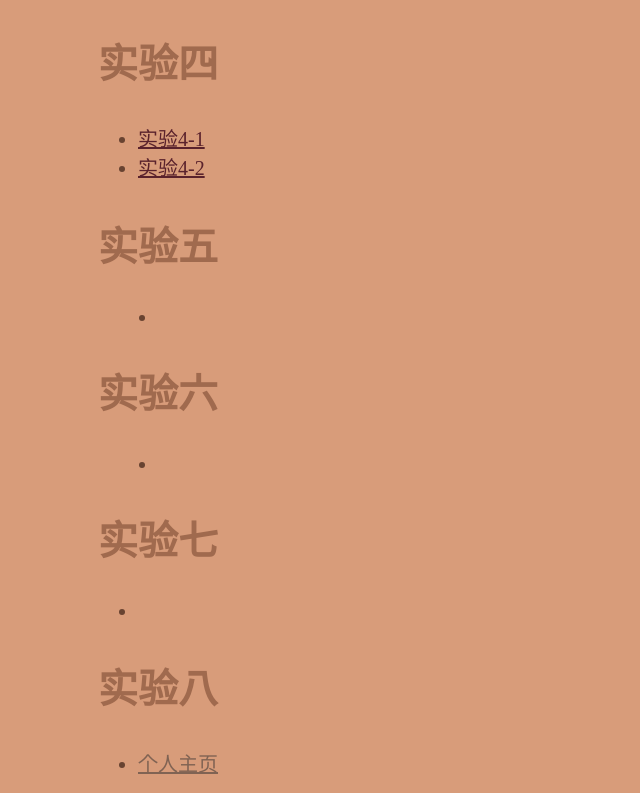
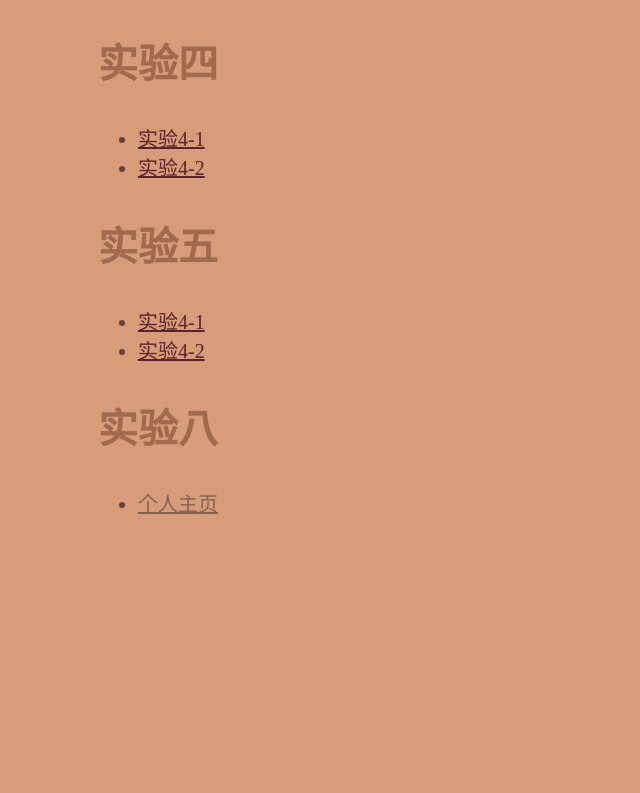
Before and after one commit to Lanan-s/Lanan-s.github.io, a plain HTML site: page index.html in a window 1280 px wide. Shown: the part 944-1737 px from the top of the page, without its empty margins (0-640 px from the left). After the commit the page ends 1477 px from the top, so only its background shows below. Drawn offline with Linux system fonts and the light colour scheme.

Commit message:
Add files via upload

```diff
--- a/index.html
+++ b/index.html
@@ -83,26 +83,9 @@
 			</ul>
 
 			<h2>实验五</h2>
-			<div class="picture">
-				<h3></h3>
-				<ul type="disc">
-					<li><a href="sy5"></a></li>
-
-				</ul>
-
-			</div>
-			<h2>实验六</h2>
-			<div class="picture">
-				<h3></h3>
-				<ul type="disc">
-					<li><a href="sy6"></a></li>
-				</ul>
-
-			</div>
-
-			<h2>实验七</h2>
 			<ul type="disc">
-				<li><a href="sy7"></a></li>
+				<li><a href="sy5/sy5-1.html">实验4-1</a></li>
+				<li><a href="sy5/5-2.html">实验4-2</a></li>
 			</ul>
 
 			<h2>实验八</h2>
```
